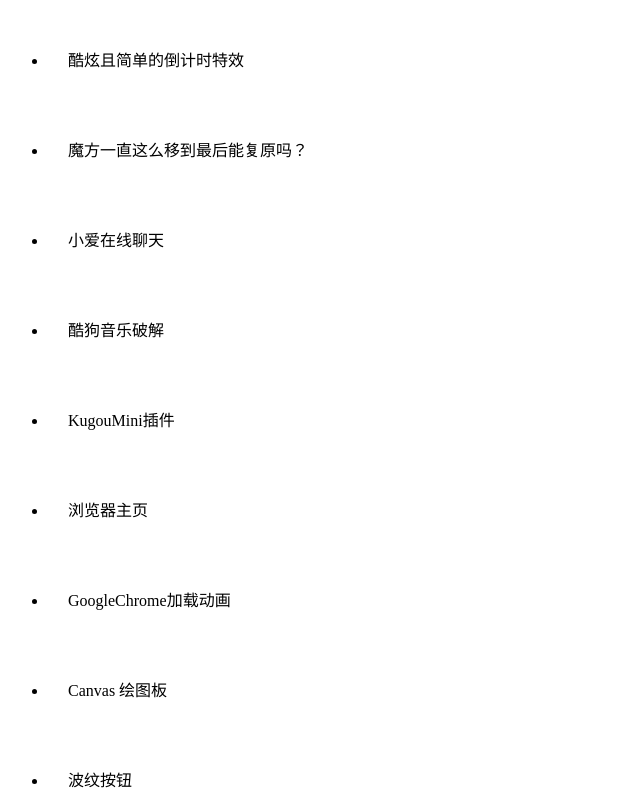
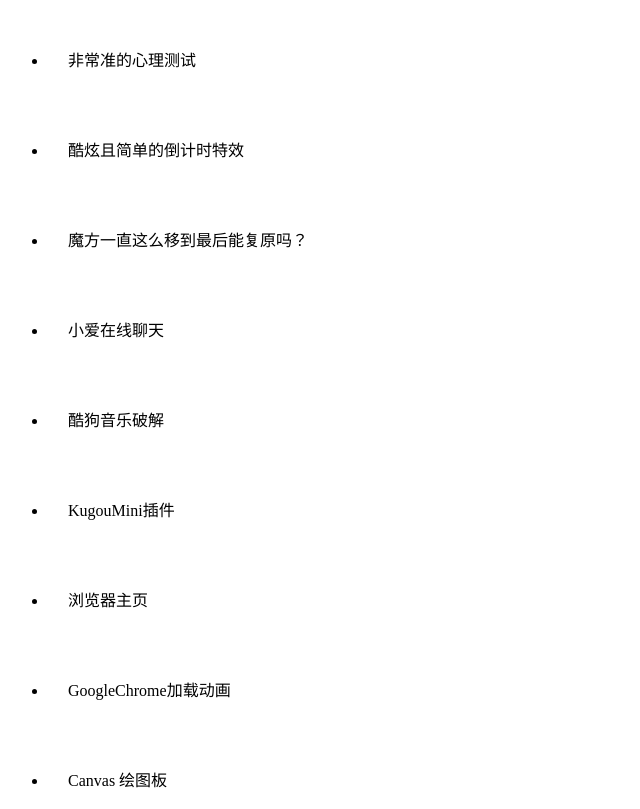
Before and after one commit to siquan001/myshow, a plain HTML site: page index.html in a window 1280 px wide. Shown: the top 809 px of the page, without its empty margins (0-640 px from the left). Drawn offline with Linux system fonts and the light colour scheme.

Commit message:
Update index.html

```diff
--- a/index.html
+++ b/index.html
@@ -25,6 +25,7 @@
   </head>
   <body>
     <ul>
+      <li><a href="./很准的心理测试/" target="_blank">非常准的心理测试</a></li>
       <li><a href="./dldx/" target="_blank">酷炫且简单的倒计时特效</a></li>
       <li><a href="./canmovereverse/" target="_blank">魔方一直这么移到最后能复原吗？</a></li>
       <li><a href="./xiaoai/" target="_blank">小爱在线聊天</a></li>
```
